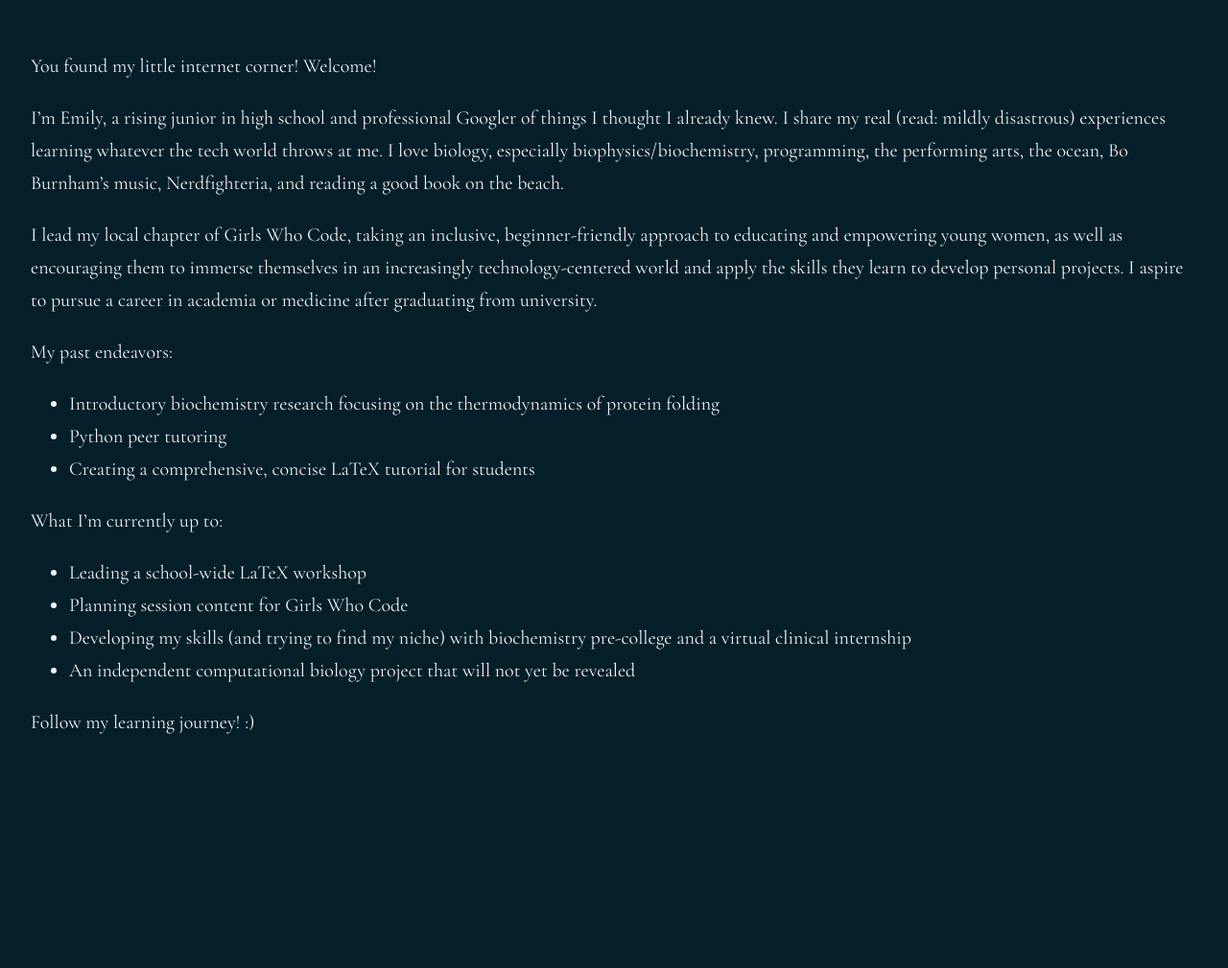
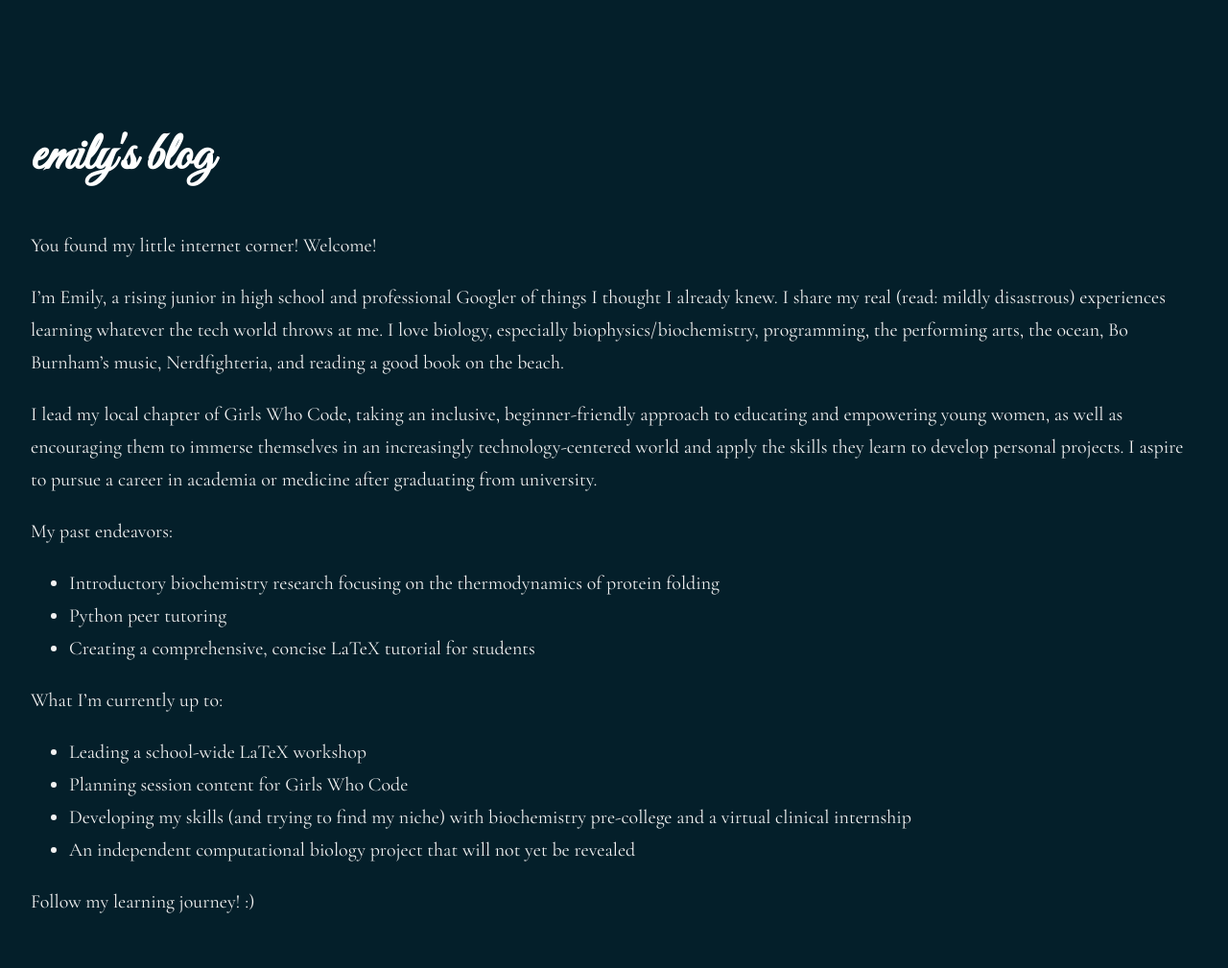
Before and after one commit to leucinemymind/leucinemymind.github.io, a Jekyll site: the page built from index.md, in a window 1280 px wide. Shown: the whole page at 96% size. Built offline with Jekyll 4.4.1, drawn with Linux system fonts in a browser that asks for light colours; our own code applies the rules of GitHub Pages for plain Markdown files; before the commit the page ends 900 px from its top, so only the background shows below that.

Commit message:
Update default.html

```diff
--- a/_layouts/default.html
+++ b/_layouts/default.html
@@ -16,6 +16,7 @@
   </audio>
 
   <main>
+    <h1>emily's blog</h1>
     {{ content }}
   </main>
 
```
